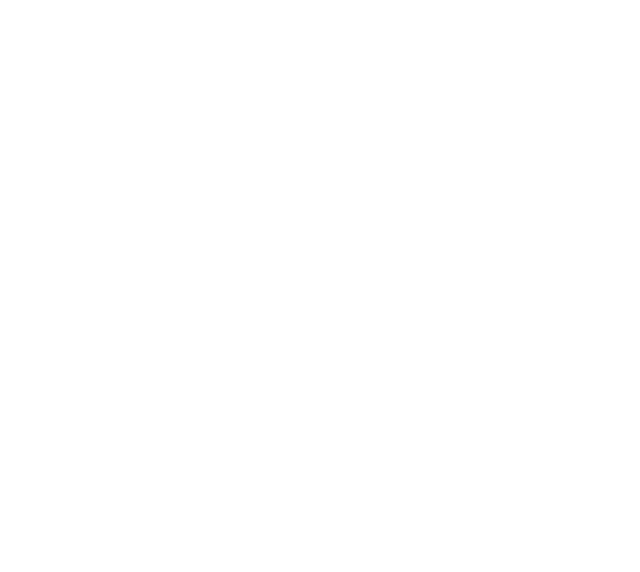
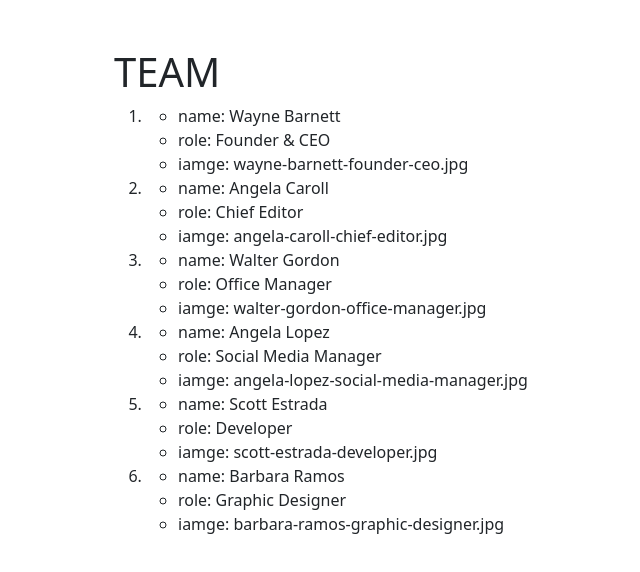
Before and after one commit to RiccardoCivardi/js-our-team, a plain HTML site: page mileston-2/index.html in a window 1280 px wide. Shown: the whole page, without its empty margins (206-846 px from the left). Drawn offline with nearby package versions, Linux system fonts and the light colour scheme.

Commit message:
[add] mileston 2

```diff
--- a/mileston-2/index.html
+++ b/mileston-2/index.html
@@ -4,6 +4,9 @@
   <meta charset="UTF-8">
   <meta http-equiv="X-UA-Compatible" content="IE=edge">
   <meta name="viewport" content="width=device-width, initial-scale=1.0">
+
+  <!-- BOOTSTRAP -->
+  <link rel='stylesheet' href='https://cdnjs.cloudflare.com/ajax/libs/bootstrap/5.2.2/css/bootstrap.min.css' integrity='sha512-CpIKUSyh9QX2+zSdfGP+eWLx23C8Dj9/XmHjZY2uDtfkdLGo0uY12jgcnkX9vXOgYajEKb/jiw67EYm+kBf+6g==' crossorigin='anonymous'/>
 
   <!-- MAIN STYLES -->
   <link rel="stylesheet" href="css/style.css">
@@ -16,5 +19,18 @@
 </head>
 <body>
 
+  <div class="main-wrapper w-50 mx-auto mt-5">
+    <h1>TEAM</h1>
+    <!-- <ol>
+      <li>
+        <ul>
+          <li>nome</li>
+          <li>ruolo</li>
+          <li>scr immagine</li>
+        </ul>
+      </li>
+    </ol> -->
+  </div>
+
 </body>
 </html>
--- a/mileston-2/js/app.js
+++ b/mileston-2/js/app.js
@@ -58,3 +58,20 @@ for (let person of team) {
 }
 
 /* Stampare le stesse informazioni su DOM sotto forma di stringhe */
+const mainWrapper = document.querySelector('.main-wrapper');
+const ol = document.createElement('ol');
+
+for (let person of team) {
+  const li = document.createElement('li');
+  const ul = document.createElement('ul');
+
+  for(let index in person) {
+    const liInner = document.createElement('li');
+    liInner.innerText = `${index}: ${person[index]}`;
+    ul.append(liInner);
+  }
+
+  li.append(ul);
+  ol.append(li);
+  mainWrapper.append(ol);
+}
```
